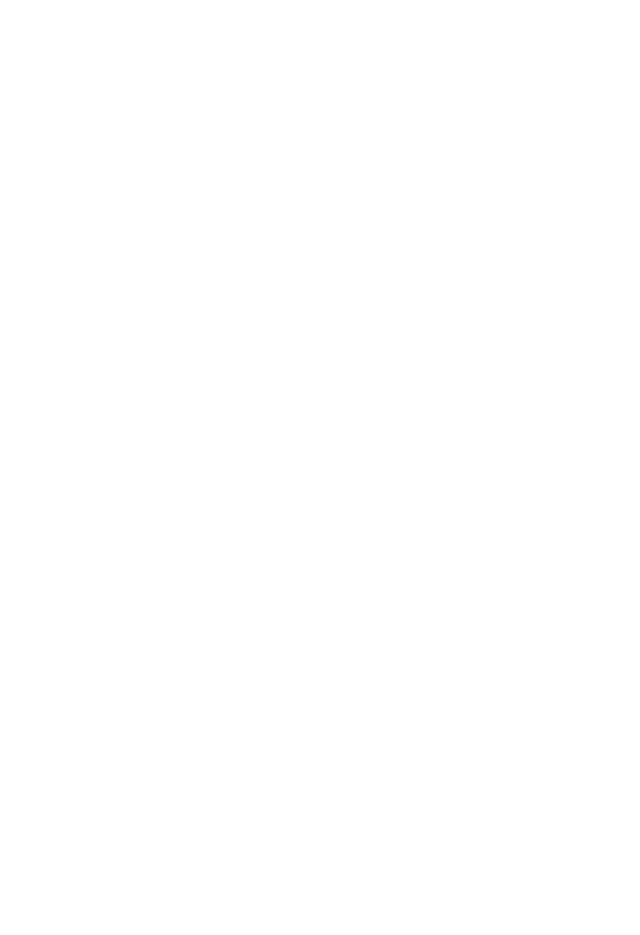
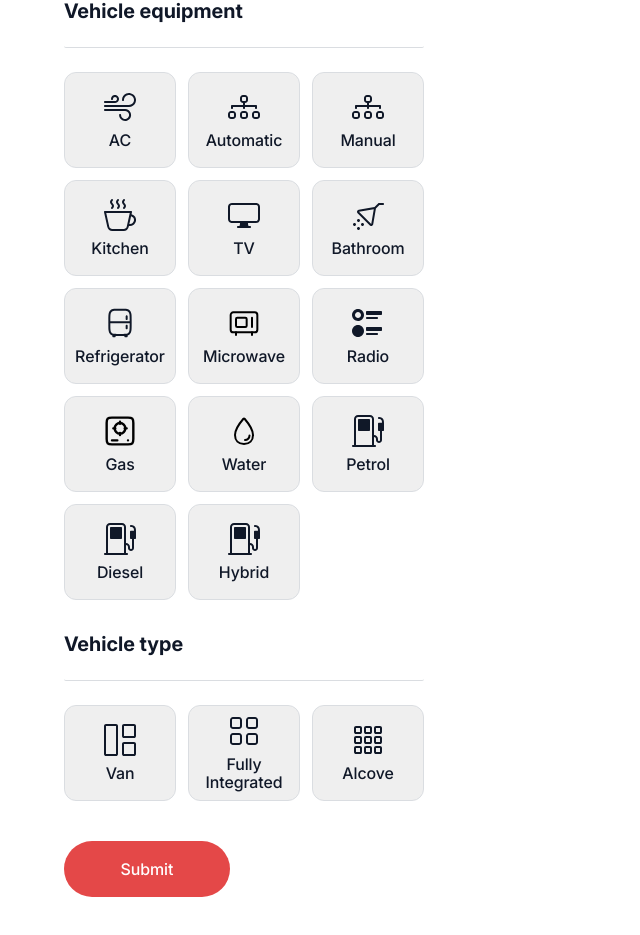
Before and after one commit to ZorAnderius/campers-app, a React (Vite) app: page /catalog in a window 1280 px wide. Shown: the part 299-1234 px from the top of the page, without its empty margins (0-640 px from the left). Before the commit the page ends 800 px from the top, so only its background shows below. Built offline with nearby package versions, Linux system fonts and the light colour scheme.

Commit message:
add filter elements and styles

```diff
--- a/src/components/Button/Button.jsx
+++ b/src/components/Button/Button.jsx
@@ -0,0 +1,9 @@
+import styles from './Button.module.css';
+
+export const Button = ({ btnStyle, type, children }) => {
+  return (
+    <button type={type} className={styles[btnStyle]}>
+      {children}
+    </button>
+  );
+};
--- a/src/components/Button/Button.module.css
+++ b/src/components/Button/Button.module.css
@@ -0,0 +1,24 @@
+.btn {
+  display: flex;
+  justify-content: center;
+  align-items: center;
+  border: none;
+  border-radius: 200px;
+  font-size: 16px;
+  font-weight: 500;
+  line-height: inherit;
+  letter-spacing: -0.08px;
+}
+
+.submit {
+  composes: btn;
+  width: 166px;
+  padding: 16px 0;
+  background-color: var(--active-red-color);
+  color: var(--white-color);
+  transition: background-color var(--transition-time) var(--transition-func);
+}
+
+.submit:is(:hover, :focus) {
+  background-color: var(--pimary-red-color);
+}
--- a/src/components/Filter/Filter.jsx
+++ b/src/components/Filter/Filter.jsx
@@ -2,6 +2,11 @@
 import styles from './Filter.module.css';
 import { useId } from 'react';
 import clsx from 'clsx';
+import { FilterField } from '../FilterField/FilterField';
+import { vehicleEquipments } from '../../helpers/filter/vehicleEquipments';
+import { vehicleTypes } from '../../helpers/filter/vehicleTypes';
+import { Button } from '../Button/Button';
+import { Icon } from '../Icon/Icon';
 
 const initialValues = {
   location: '',
@@ -9,26 +14,67 @@
 
 export const Filter = () => {
   const locationId = useId();
+  const equipmentId = useId();
+  const typeId = useId();
+
+  const handleSubmit = values => {
+    console.log(values);
+  };
+
   return (
     <aside className={styles['filter']}>
-      <Formik initialValues={initialValues}>
+      <Formik initialValues={initialValues} onSubmit={handleSubmit}>
+        {({ values }) => {
+          return (
             <Form className={styles['form']}>
-          <label htmlFor={locationId} className={styles['location-container']}>
+              <label
+                htmlFor={locationId}
+                className={clsx(
+                  styles['location-container'],
+                  values.location && styles['active']
+                )}
+              >
                 <span className={styles['location-title']}>Location</span>
                 <div className={styles['location-input-wrap']}>
                   <Field
-                className={styles['location-input']}
+                    className={clsx(styles['location-input'])}
                     id={locationId}
                     name="location"
                     type="text"
                     placeholder="City"
                   />
-              <span className={clsx('icon-Map1', styles['icon'])}></span>
+                  <Icon name={'icon-map'} style={'icon'} size={20} />
                 </div>
               </label>
 
-          <label></label>
+              <fieldset className={styles['filter-block']}>
+                <legend className={styles['filter-block-title']}>
+                  Filters
+                </legend>
+                <label
+                  htmlFor={equipmentId}
+                  className={styles['filter-block-item']}
+                >
+                  <FilterField labelId={equipmentId} data={vehicleEquipments}>
+                    Vehicle equipment
+                  </FilterField>
+                </label>
+                <label htmlFor={typeId} className={styles['filter-block-item']}>
+                  <FilterField
+                    labelId={typeId}
+                    type="radio"
+                    data={vehicleTypes}
+                  >
+                    Vehicle type
+                  </FilterField>
+                </label>
+              </fieldset>
+              <Button type={'submit'} btnStyle={'submit'}>
+                Submit
+              </Button>
             </Form>
+          );
+        }}
       </Formik>
     </aside>
   );
--- a/src/components/Filter/Filter.module.css
+++ b/src/components/Filter/Filter.module.css
@@ -4,6 +4,9 @@
 
 .form {
   min-width: 100%;
+  display: flex;
+  flex-direction: column;
+  gap: 40px;
 }
 
 .location-container {
@@ -34,7 +37,7 @@
 }
 
 .location-input:is(:hover, :focus),
-.location-input:is(:hover, :focus) + .icon,
+.location-input:is(:hover, :focus) + svg,
 .active {
   color: var(--dark-color);
 }
@@ -49,11 +52,23 @@
   opacity: 0;
 }
 
-.icon {
-  position: absolute;
-  top: 50%;
-  left: 20px;
-  transform: translateY(-50%);
-  color: currentColor;
-  transition: color var(--transition-time) var(--transition-func);
+.filter-block {
+  display: flex;
+  flex-direction: column;
+  gap: 32px;
+  margin: 0;
+  padding: 0;
+  border: none;
 }
+
+.filter-block-title {
+  color: var(--dark-grey-color);
+  font-weight: 500;
+  margin-bottom: 32px;
+}
+
+.filter-block-item {
+  display: flex;
+  flex-direction: column;
+  gap: 24px;
+}
--- /dev/null
+++ b/src/components/FilterBox/FilterBox.jsx
@@ -0,0 +1,29 @@
+import clsx from 'clsx';
+import { useField } from 'formik';
+
+import styles from './FilterBox.module.css';
+import { Icon } from '../Icon/Icon';
+
+export const FilterBox = ({ style, title, field, type }) => {
+  const { name, value, checked } = field;
+  const [fieldProps, , helpers] = useField(name);
+
+  const handleChange = () => {
+    type === 'radio'
+      ? helpers.setValue(value)
+      : helpers.setValue(!fieldProps.value);
+  };
+
+  const styleValue = type === 'radio' ? checked : value;
+
+  return (
+    <button
+      type="button"
+      onClick={handleChange}
+      className={clsx(styles['filter-btn'], styleValue && styles['active'])}
+    >
+      <Icon name={style} style={'filter'} />
+      <h3 className={styles['filter-btn-title']}>{title}</h3>
+    </button>
+  );
+};
--- /dev/null
+++ b/src/components/FilterBox/FilterBox.module.css
@@ -0,0 +1,39 @@
+.filter-btn {
+  width: 112px;
+  height: 96px;
+  display: flex;
+  flex-direction: column;
+  padding: 0 16px;
+  justify-content: center;
+  align-items: center;
+  gap: 8px;
+  border-radius: 12px;
+  box-shadow: transparent;
+  border: 1px solid var(--dark-white-color);
+  transition: border 0.3s ease-in-out, box-shadow 0.3s ease-in-out;
+  mix-blend-mode: multiply;
+}
+
+.filter-btn:is(:hover, :focus) {
+  box-shadow: inset 0px 0px 5px rgba(0, 0, 0, 0.55);
+  -webkit-box-shadow: inset 0px 0px 5px rgba(0, 0, 0, 0.55);
+  -moz-box-shadow: inset 0px 0px 5px rgba(0, 0, 0, 0.55);
+}
+
+.icon-style {
+  font-size: 32px;
+  color: currentColor;
+}
+
+.filter-btn-title {
+  color: var(--dark-color);
+  text-align: center;
+  font-size: 16px;
+  font-weight: 500;
+  text-transform: capitalize;
+  letter-spacing: -0.08px;
+}
+
+.active {
+  border: 1px solid var(--active-red-color);
+}
--- /dev/null
+++ b/src/components/FilterField/FilterField.jsx
@@ -0,0 +1,28 @@
+import { Field } from 'formik';
+import styles from './FilterField.module.css';
+import { FilterBox } from '../FilterBox/FilterBox';
+
+export const FilterField = ({ labelId, data, type, children }) => {
+  return (
+    <>
+      <h2 className={styles['filter-box-title']}>{children}</h2>
+      <ul className={styles['filter-box-list']}>
+        {data?.map(({ id, value, title, icon }) => {
+          return (
+            <li key={id}>
+              <Field
+                id={labelId}
+                name={type === 'radio' ? 'type' : value}
+                value={type === 'radio' ? value : undefined}
+                type={type}
+                title={title}
+                style={icon}
+                component={FilterBox}
+              />
+            </li>
+          );
+        })}
+      </ul>
+    </>
+  );
+};
--- /dev/null
+++ b/src/components/FilterField/FilterField.module.css
@@ -0,0 +1,15 @@
+.filter-box-title {
+  color: var(--dark-color);
+  font-size: 20px;
+  line-height: 1.2;
+  padding-bottom: 24px;
+  min-width: 100%;
+  border-bottom: 1px solid var(--dark-white-color);
+  border-radius: 2px;
+}
+
+.filter-box-list {
+  display: flex;
+  flex-wrap: wrap;
+  gap: 12px;
+}
--- /dev/null
+++ b/src/components/Icon/Icon.jsx
@@ -0,0 +1,16 @@
+import clsx from 'clsx';
+import sprite from '../../assets/icons.svg';
+import styles from './Icon.module.css';
+
+export const Icon = ({ name, style = '', size = 32 }) => {
+  return (
+    <svg
+      className={clsx(style && styles[style])}
+      width={size}
+      height={size}
+      aria-hidden="true"
+    >
+      <use href={`${sprite}#${name}`} />
+    </svg>
+  );
+};
--- /dev/null
+++ b/src/components/Icon/Icon.module.css
@@ -0,0 +1,12 @@
+.filter {
+  fill: var(--dark-color);
+}
+
+.icon {
+  position: absolute;
+  top: 50%;
+  left: 20px;
+  transform: translateY(-50%);
+  fill: currentColor;
+  transition: fill var(--transition-time) var(--transition-func);
+}
--- a/src/styles/variabels.css
+++ b/src/styles/variabels.css
@@ -12,5 +12,5 @@
   --black-color: #00000033;
 
   --transition-time: 0.5s;
-  --transition-func: ease-in;
+  --transition-func: ease-in-out;
 }
```
Also changed, not shown: src/assets/icons.svg (added). Lines whose indentation alone changed are shown as unchanged.
